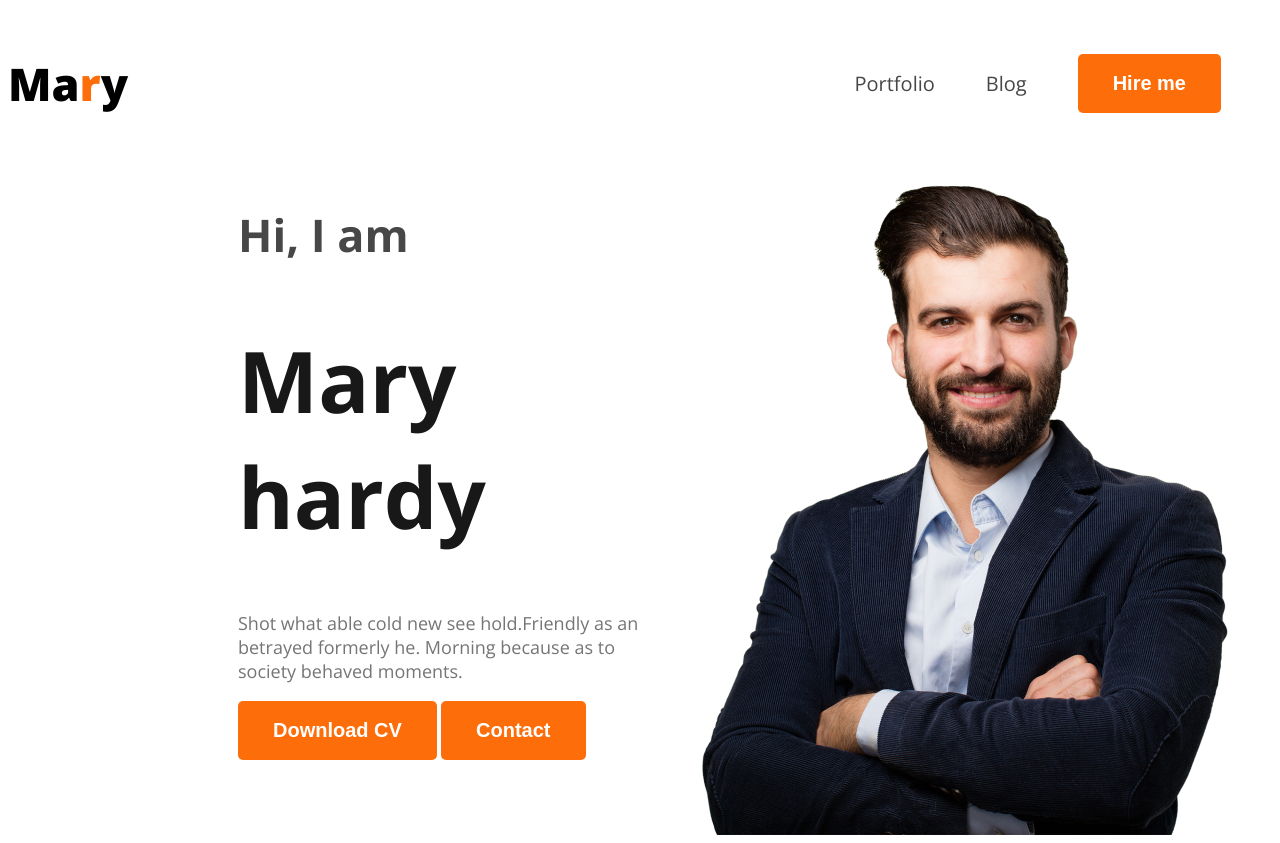
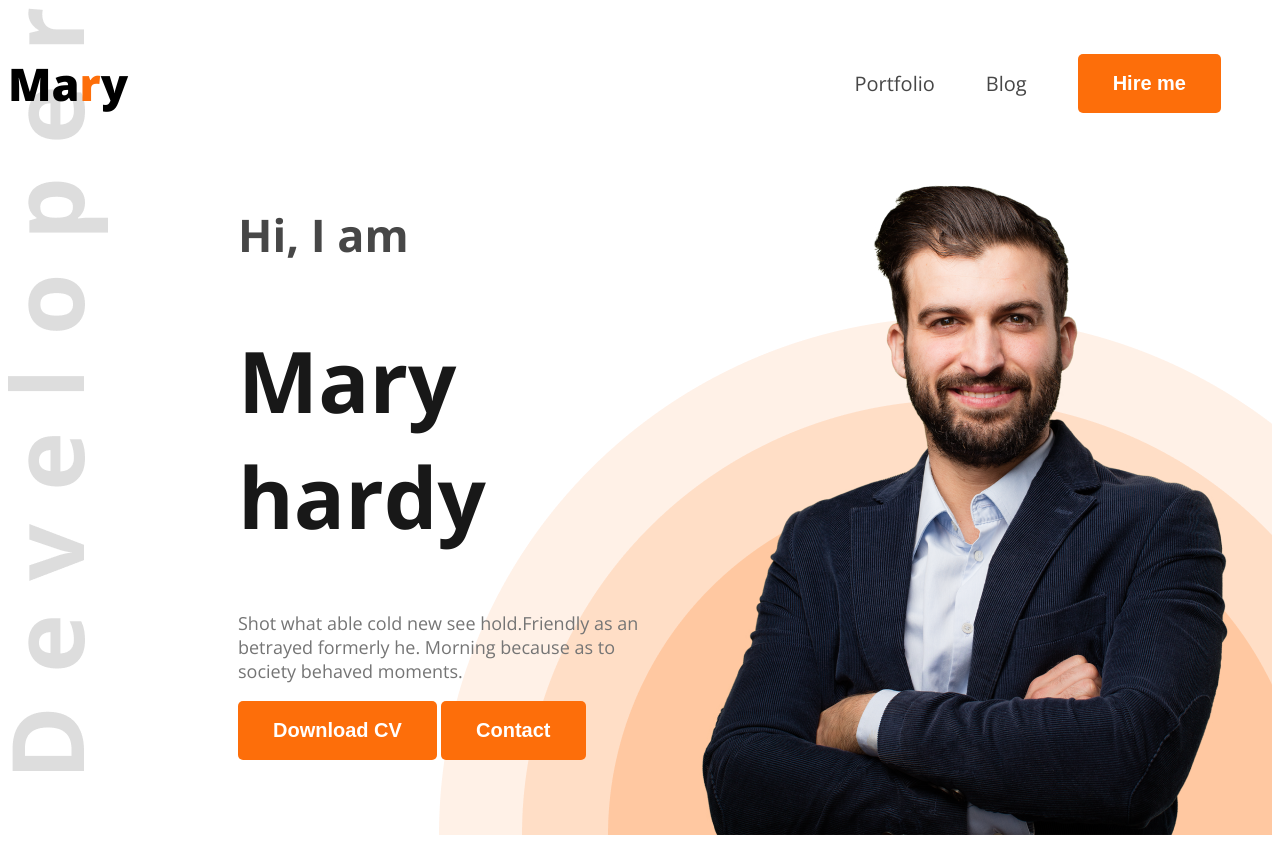
Before and after one commit to Tabassum-Afrin45/my-portfolio, a plain HTML site: page index.html in a window 1280 px wide. Drawn offline with nearby package versions, Linux system fonts and the light colour scheme.

Commit message:
Added background images in header

```diff
--- a/index.html
+++ b/index.html
@@ -10,7 +10,7 @@
     <link rel="stylesheet" href="styles/portfolio.css">
 </head>
 <body class="open-sans-normal ">
-    <header>
+    <header class="header">
         <nav>
             <h3 class="nav-title">Ma<span class="text-primary">r</span>y</h3>
             <ul>
@@ -29,7 +29,6 @@
                     Download CV
                 </button>
                 <button class="butn-primary">Contact</button>
-                <!-- <img src="../images/developer.png" alt=""> -->
             </div>
             <img src="images/hardy.png" alt="">
         </div>
--- a/styles/portfolio.css
+++ b/styles/portfolio.css
@@ -73,6 +73,8 @@ nav ul{
   justify-content: space-between;
   margin:0 35px 0 230px;
 }
-/* img{
-    background-image: url();
-} */
+.header{
+    background-image: url(../images/developer.png),url(../images/header_bg.png);
+    background-repeat: no-repeat;
+    background-position: top left, bottom right  ;
+}
```
